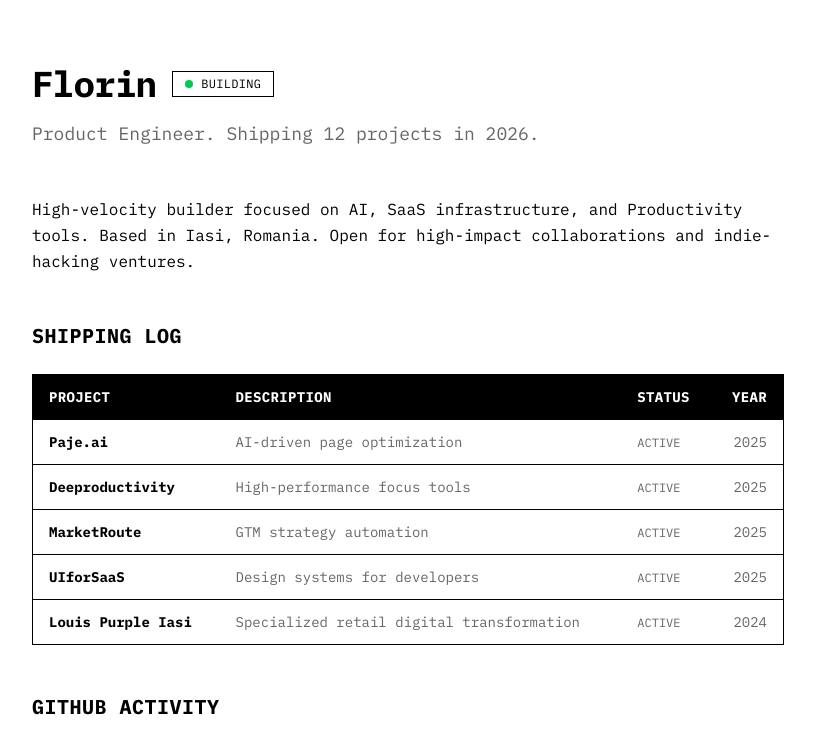
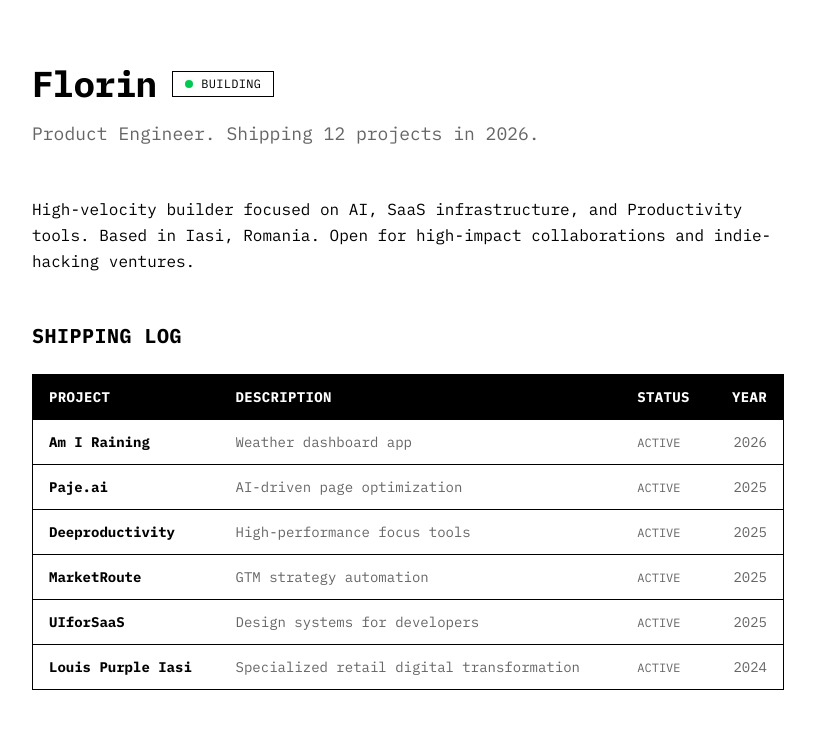
Before and after one commit to HustleCoding/indie-hacker-portfolio, a Next.js app: page / in a window 1280 px wide. Shown: the top 742 px of the page, without its empty margins (232-1047 px from the left). Built offline with nearby package versions, Linux system fonts and the light colour scheme; no server answers.

Commit message:
feat: add "Am I Raining" project to shipping log and llms.txt
Add new project at top of shipping log and update llms.txt.

#VERCEL_SKIP

Co-authored-by: Florin Dobinciuc <74682029+HustleCoding@users.noreply.github.com>

```diff
--- a/components/shipping-log.tsx
+++ b/components/shipping-log.tsx
@@ -1,6 +1,13 @@
 import Link from "next/link"
 
 const projects = [
+  {
+    name: "Am I Raining",
+    url: "https://v0-weather-dashboard-pink.vercel.app",
+    description: "Weather dashboard app",
+    status: "Active",
+    year: "2026",
+  },
   {
     name: "Paje.ai",
     url: "https://paje.ai",
```
Also changed, not shown: public/llms.txt.
